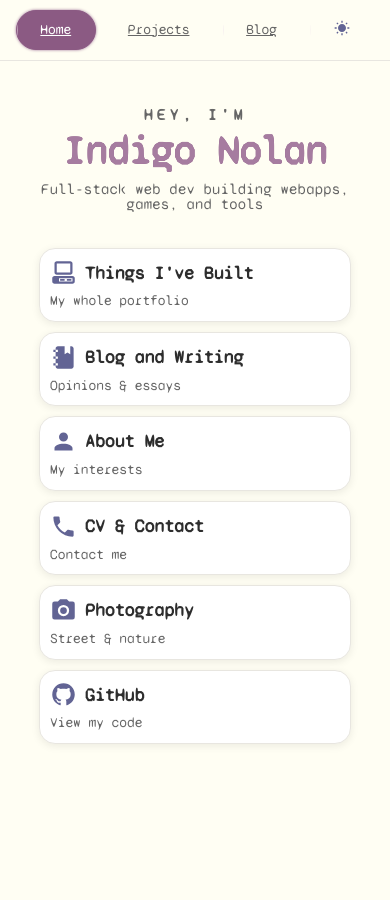
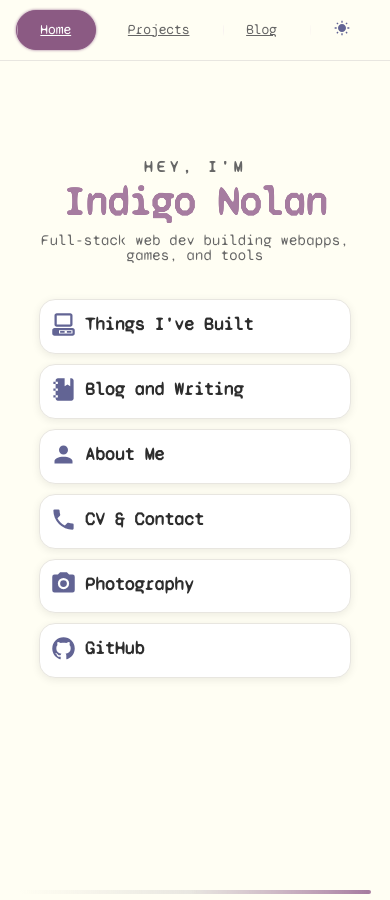
Before and after one commit to Lem0naise/website, a Jekyll site: the page index.html, which Jekyll copies as it is, in a window 390 px wide and 900 px high. Built offline with Jekyll 4.4.1, drawn with Linux system fonts in a browser that asks for light colours.

Commit message:
fix links, remove subtitles on mobile

```diff
--- a/index.html
+++ b/index.html
@@ -6,7 +6,7 @@
 
 	<meta name="viewport" content="width=device-width, initial-scale=1">
 	<title>Indigo Nolan - Building Web Apps, Games & Tools</title>
-	<link rel="stylesheet" href="stylesheet.css?version=0.6">
+	<link rel="stylesheet" href="stylesheet.css?version=0.8">
 	<link rel="icon" type="image/x-icon" href="favicon.ico">
 	<script src="/js/dark-init.js"></script>
 	<link rel="canonical" href="https://indigo.spot/">
--- a/stylesheet.css
+++ b/stylesheet.css
@@ -922,6 +922,16 @@
 .about-item:hover {
 	border-color: var(--accent-light);
 }
+.about-item a {
+	transition: color .2s;
+	-webkit-transition: color .2s;
+	-moz-transition: color .2s;
+	-ms-transition: color .2s;
+	-o-transition: color .2s;
+}
+.about-item ul li:hover a {
+	color: white;
+}
 
 .about-item b {
 	text-decoration: underline;
@@ -960,7 +970,7 @@
 	margin: 0;
 	padding: 0;
 	list-style: none;
-	font-size: 18px;
+	font-size: 16px;
 	line-height: 1.4;
 	color: var(--text-light);
 	text-align: left;
@@ -1284,6 +1294,9 @@
 		align-items: center;
 		justify-content: left;
 		gap: 8px;
+	}
+	.option-card p {
+		display:none;
 	}
 
 	.option-img {
```
